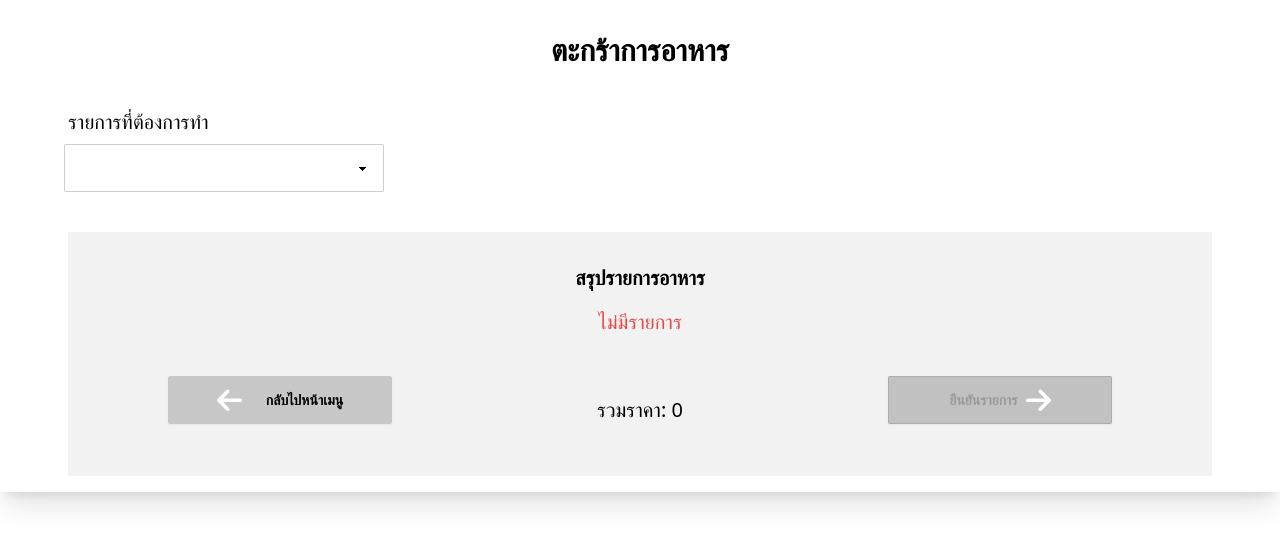
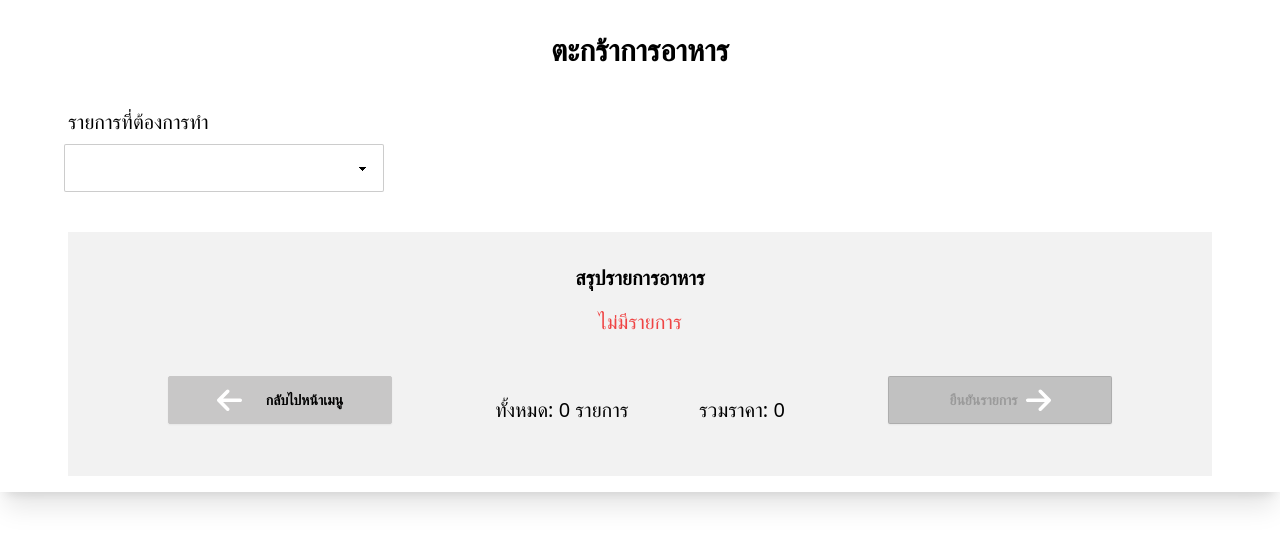
Before and after one commit to Pavatnon/Project, a Vue app in the folder Restaurant_System/user-site/: page /cart in a window 1280 px wide. Shown: the top 546 px of the page. Built offline with nearby package versions, Linux system fonts and the light colour scheme.

Commit message:
UserSite เสร็จละ
ไปต่อที่ Back-Office

```diff
--- a/Restaurant_System/user-site/src/components/Leyout.vue
+++ b/Restaurant_System/user-site/src/components/Leyout.vue
@@ -1,10 +1,11 @@
 <script setup>
-    import {useMenuStore} from '@/stores/menu'
+    import {useCartStore} from '@/stores/cart'
 
     import { useRoute, useRouter, RouterLink } from 'vue-router'
     import { onMounted, ref } from 'vue';
 
-    const menuStore = useMenuStore()
+
+    const cartStore = useCartStore()
 
     const router = useRouter()
     const route = useRoute()
@@ -35,11 +36,11 @@
     ]
 
     const searchText = ref('')
-    const orderNumber = ref(-1)
     const showSearchbar = ref(false)
 
     onMounted(()=>{
         router.push({query:{type:'รายการอาหารทั้งหมด'}})
+        cartStore.loadCart()
     })
 
     const selectType = (type) =>{
@@ -87,7 +88,8 @@
                     </div>
                     <!-- cartoption -->
                     <div>
-                        <RouterLink :to="{name:'cart'}" class="btn btn-ghost">
+                        <RouterLink :to="{name:'cart'}" class="btn btn-ghost relative">
+                            <div v-if="cartStore.totalQuantity !== 0" class="bg-red-500 text-white absolute top-0 right-0 p-1 rounded-full">{{ cartStore.totalQuantity}}</div>
                             <IconList icontype="cart" color="black" size="25" />
                         </RouterLink>
                     </div>
@@ -103,7 +105,8 @@
                             <IconList icontype="search" color="black" size="25" />
                         </button>
                     </label>
-                    <RouterLink :to="{name:'cart'}" class="btn btn-ghost">
+                    <RouterLink :to="{name:'cart'}" class="btn btn-ghost relative">
+                        <div v-if="cartStore.totalQuantity !== 0" class="bg-red-500 text-white absolute top-0 right-0 p-1 rounded-full">{{ cartStore.totalQuantity}}</div>
                         <IconList icontype="cart" color="black" size="25" />
                     </RouterLink>
                     <div class="text-2xl font-bold">
--- a/Restaurant_System/user-site/src/stores/cart.js
+++ b/Restaurant_System/user-site/src/stores/cart.js
@@ -8,6 +8,11 @@ export const useCartStore = defineStore('cart',{
         totalPrice(state){
             return state.cartList.reduce((acc, item) => {
                return acc + (item.price * item.quantity)
+            },0)
+        },
+        totalQuantity(state){
+            return state.cartList.reduce((acc, item) => {
+                return acc + (item.quantity)
             },0)
         }
     },
--- a/Restaurant_System/user-site/src/views/CartView.vue
+++ b/Restaurant_System/user-site/src/views/CartView.vue
@@ -141,9 +141,11 @@
                         <IconList icontype="leftarrow" color="white" size="25" />
                         <p class="ml-4">กลับไปหน้าเมนู</p>
                     </RouterLink>
+                    <div class="flex">
+                        <div class="text-xl max-w-56 mx-auto my-5">ทั้งหมด: {{ cartStore.totalQuantity }} รายการ</div>
+                        <div class="text-xl max-w-56 mx-auto my-5">รวมราคา: {{ cartStore.totalPrice }}</div>
 
-
-                    <div class="text-xl max-w-56 mx-auto my-5">รวมราคา: {{ cartStore.totalPrice }}</div>
+                    </div>
 
 
                     <button @click="handleToOrderpage()" v-if="isValid" class="btn btn-active w-11/12 md:max-w-56 mx-auto">
```
